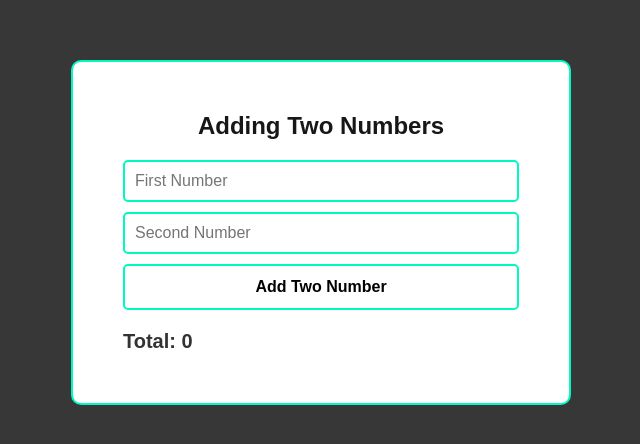
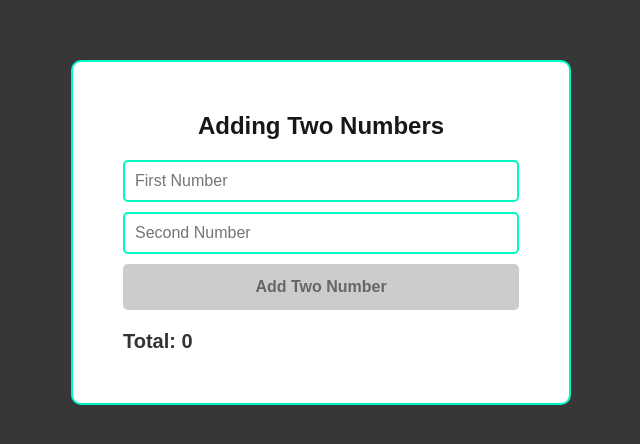
Before and after one commit to ryanarmial/ascendion, a Next.js app: page /challenge-1 in a window 1280 px wide. Shown: the part 168-612 px from the top of the page, without its empty margins (319-959 px from the left). Built offline with nearby package versions, Linux system fonts and the light colour scheme.

Commit message:
set disabled when number empty

```diff
--- a/app/challenge-1/page.tsx
+++ b/app/challenge-1/page.tsx
@@ -26,7 +26,7 @@ export default function Page() {
         <h2>Adding Two Numbers</h2>
         <input value={inputNumbers[0] || ''} onChange={(e) => onChangeNumber(0, e.target.value)} type="text" placeholder="First Number" />
         <input value={inputNumbers[1] || ''} onChange={(e) => onChangeNumber(1, e.target.value)} type="number" placeholder="Second Number" />
-        <button onClick={handleAddNumbers}>Add Two Number</button>
+        <button disabled={!inputNumbers[0] || !inputNumbers[1]} onClick={handleAddNumbers}>Add Two Number</button>
         <p>Total: {total}</p>
       </div>
     </div>
--- a/app/challenge-1/styles.module.css
+++ b/app/challenge-1/styles.module.css
@@ -50,6 +50,13 @@
         color: #fff;
         background-color: var(--primary-color);
       }
+
+      &:disabled {
+        background-color: #ccc;
+        color: #666;
+        cursor: not-allowed;
+        border-color: #ccc;
+      }
     }
 
     p {
```
